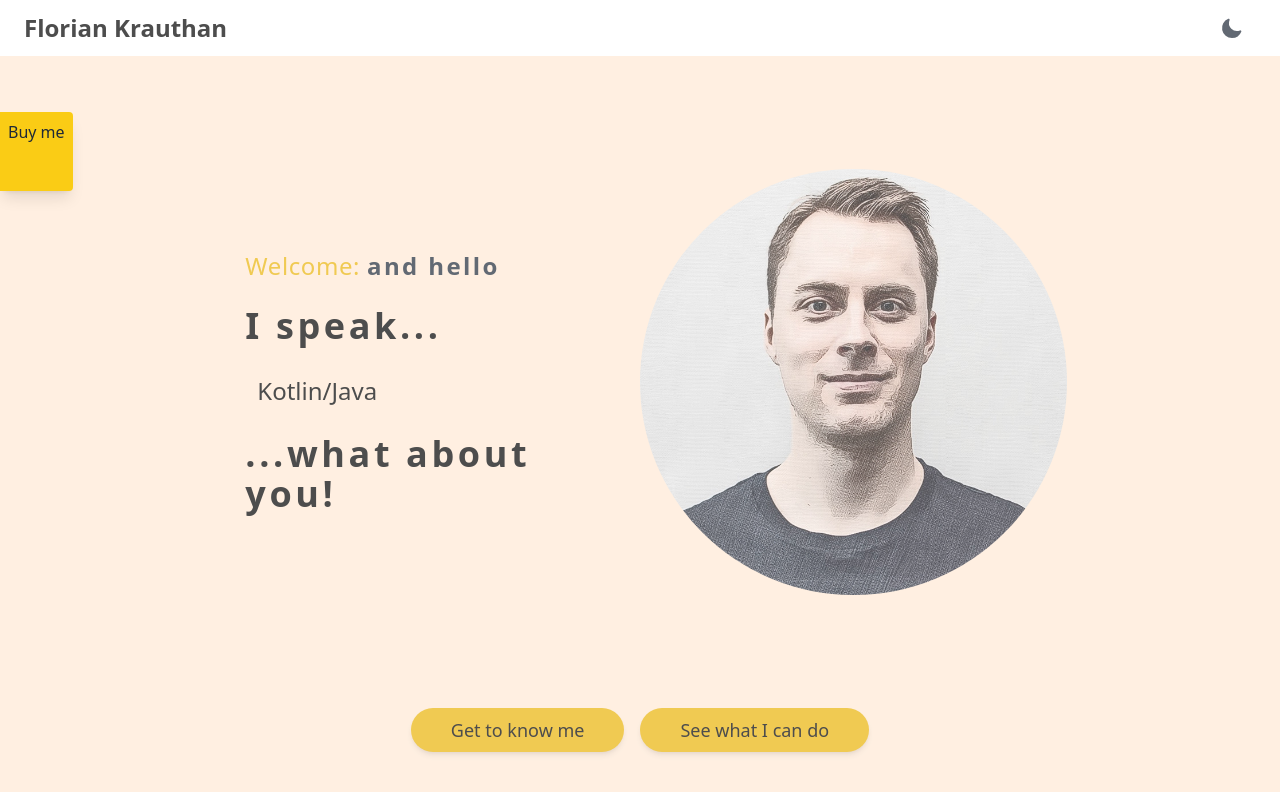
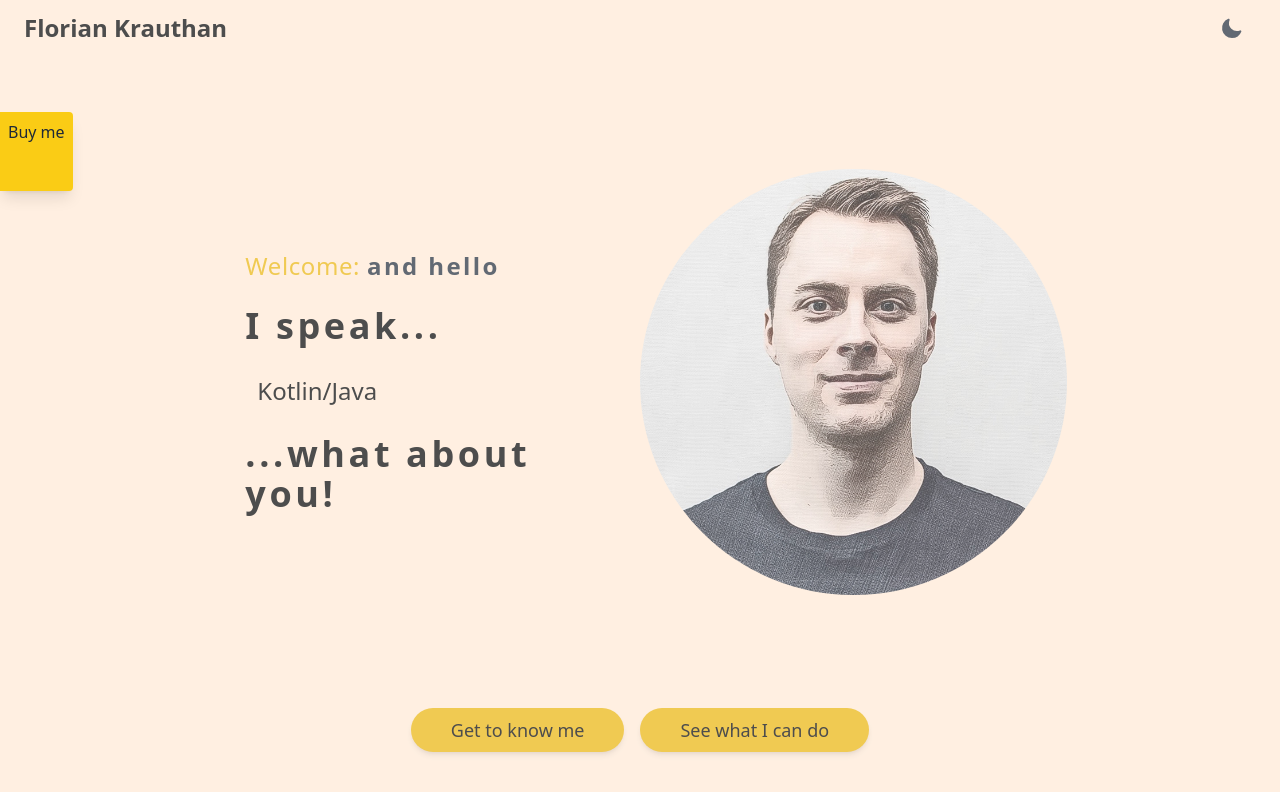
Before and after one commit to fkrauthan/fkrauthan.ca, a Next.js app: page / in a window 1280 px wide. Shown: the top 792 px of the page. Built offline with nearby package versions, Linux system fonts and the light colour scheme; some icons are missing.

Commit message:
Fixed styling issue in header

```diff
--- a/components/Header.js
+++ b/components/Header.js
@@ -26,7 +26,7 @@ function Header({ content, headerClassName, hideTopNavigation }) {
   return (
     <header
       className={clsx("header w-full", content && "min-h-screen", "flex flex-col justify-between", headerClassName)}>
-      <nav className="flex flex-col sm:flex-row w-full justify-between items-center px-4 sm:px-6 py-1 bg-white bg-transparent shadow sm:shadow-none">
+      <nav className="flex flex-col sm:flex-row w-full justify-between items-center px-4 sm:px-6 py-1 bg-transparent shadow sm:shadow-none">
         <div className="w-full sm:w-auto self-start sm:self-center flex flex-row sm:flex-none flex-no-wrap justify-between items-center">
           <Link href="/" className="no-underline h-5 text-2xl font-semibold mb-3">
             Florian Krauthan
```
